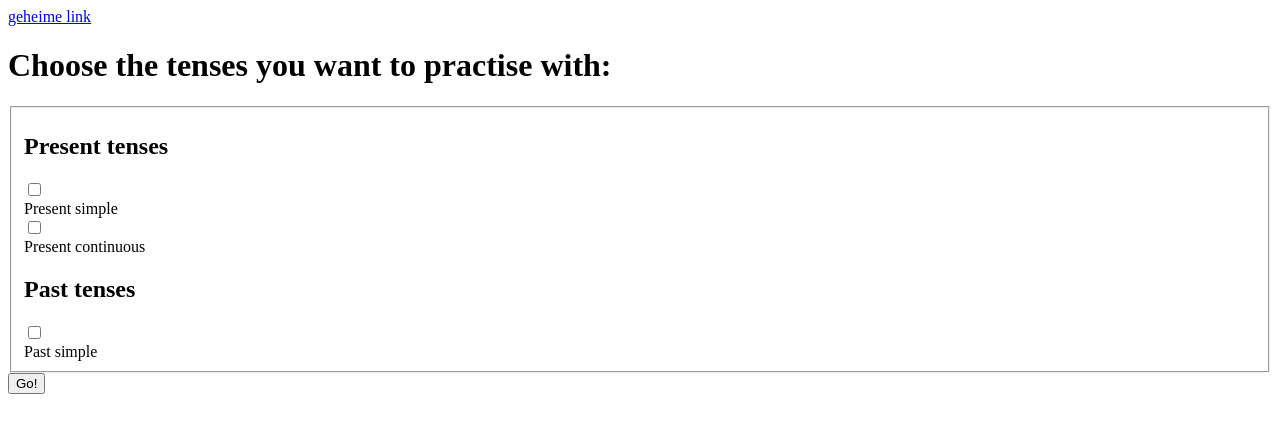
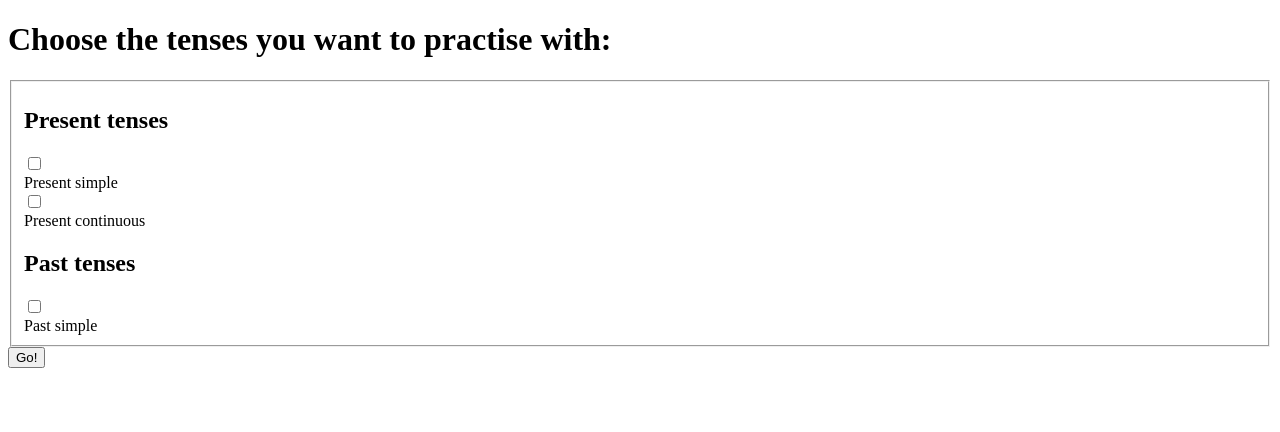
Before and after one commit to lucasbogerd/englando-next, a Next.js app: page / in a window 1280 px wide. Shown: the top 432 px of the page. Built offline with nearby package versions, Linux system fonts and the light colour scheme; a web font is replaced by a local one.

Commit message:
feat: remove secret link :(

```diff
--- a/pages/index.tsx
+++ b/pages/index.tsx
@@ -1,10 +1,7 @@
 const IndexPage = (): JSX.Element => {
 	return (
 		<div className="container mx-auto sm:px-6 lg:px-8 bg-englando-rose bg-opacity-50 text-englando-black">
-			<a className="block text-xs mt-14" href="/exam-2">
-				geheime link
-			</a>
-			<h1 className="text-2xl mb-4 font-bold">
+			<h1 className="text-2xl mb-4 font-bold mt-14">
 				Choose the tenses you want to practise with:
 			</h1>
 			<fieldset className="space-y-5">
@@ -73,12 +70,14 @@ const IndexPage = (): JSX.Element => {
 				</div>
 			</fieldset>
 			{/* animate if one or more options selected */}
+			<a href="/exam-2">
 				<button
 					type="button"
 					className="inline-flex items-center mt-8 px-3.5 py-1.5 border border-transparent text-sm font-medium rounded shadow-sm text-white bg-englando-green focus:outline-none focus:ring-2 focus:ring-offset-2 focus:ring-englando-black animate-bounce hover:text-englando-black transition duration-300"
 				>
 					Go!
 				</button>
+			</a>
 		</div>
 	)
 }
```
Lines whose indentation alone changed are shown as unchanged.
